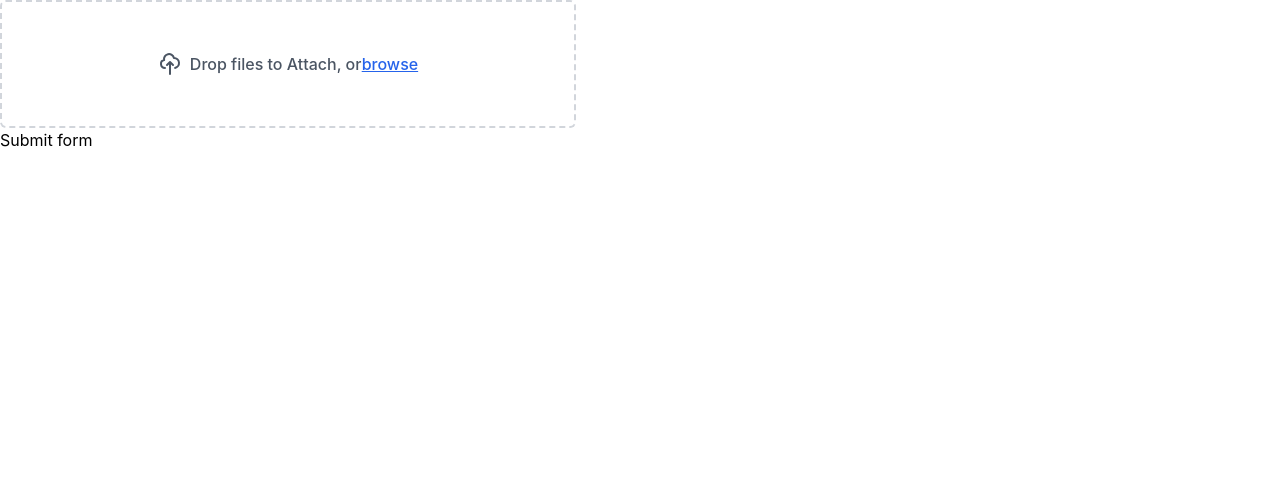
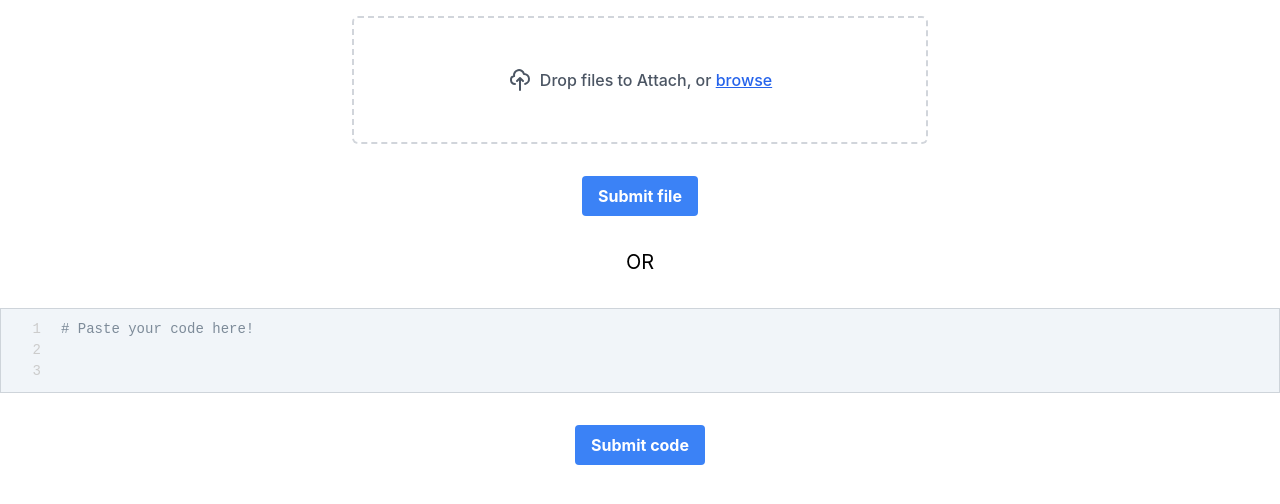
Before and after one commit to kathyyliu/StyleChecker, a React (Create React App) app in the folder style-checker/: page / in a window 1280 px wide. Shown: the top 504 px of the page. Built offline with nearby package versions, Linux system fonts and the light colour scheme.

Commit message:
Add code editor component
-2 options to submit code, backend compatible with both
- Add components folder
- Added styling
- Code editor supports syntax highlighting, line numbers

```diff
--- a/style-checker/package.json
+++ b/style-checker/package.json
@@ -9,9 +9,11 @@
     "autoprefixer": "^10.4.12",
     "axios": "^0.27.2",
     "postcss": "^8.4.17",
+    "prismjs": "^1.29.0",
     "react": "^18.2.0",
     "react-dom": "^18.2.0",
     "react-scripts": "5.0.1",
+    "react-simple-code-editor": "^0.13.1",
     "web-vitals": "^2.1.4"
   },
   "scripts": {
--- a/style-checker/src/App.js
+++ b/style-checker/src/App.js
@@ -1,54 +1,14 @@
 import React, {useState} from 'react';
 import './App.css';
-import axios from 'axios'
+import axios from 'axios';
+import Form from './components/Form';
 
 
 export default function App() {
 
-  const [file, setFile] = useState(null);
-
-  function handleSubmit(event) {
-    event.preventDefault();
-    if (!file) {
-      return;
-    }
-    let data = new FormData();
-    data.append('file', file);
-    const url = 'http://127.0.0.1:5000/'
-    axios.post(url, data, {
-      headers: {
-        'Content-Type': 'multipart/form-data'
-      }
-    })
-      .then(res => {
-        console.log('res', res)
-      })
-      .catch(error => {
-        console.error("Error fetching data:", error)
-      });
-  }
-
   return (
-    <div class="max-w-xl">
-    <form onSubmit={handleSubmit}>
-    <label
-        class="flex justify-center w-full h-32 px-4 transition bg-white border-2 border-gray-300 border-dashed rounded-md appearance-none cursor-pointer hover:border-gray-400 focus:outline-none">
-        <span class="flex items-center space-x-2">
-            <svg xmlns="http://www.w3.org/2000/svg" class="w-6 h-6 text-gray-600" fill="none" viewBox="0 0 24 24"
-                stroke="currentColor" strokeWidth="2">
-                <path strokeLinecap="round" strokeLinejoin="round"
-                    d="M7 16a4 4 0 01-.88-7.903A5 5 0 1115.9 6L16 6a5 5 0 011 9.9M15 13l-3-3m0 0l-3 3m3-3v12" />
-            </svg>
-            <span class="font-medium text-gray-600">
-                Drop files to Attach, or
-                <span class="text-blue-600 underline">browse</span>
-            </span>
-        </span>
-        <input type="file" name="file_upload" class="hidden"
-          onChange={event => setFile(event.target.files[0])}/>
-    </label>
-    <button type="submit">Submit form</button>
-    </form>
-    </div>
+    <div className="Form">
+      <Form/>
+   </div>
   );
 }
--- /dev/null
+++ b/style-checker/src/components/CodeEditor.css
@@ -0,0 +1,22 @@
+.editor {
+counter-reset: line;
+border: 1px solid #ced4da;
+}
+
+.editor #codeArea {
+outline: none;
+padding-left: 60px !important;
+}
+
+.editor pre {
+padding-left: 60px !important;
+}
+
+.editor .editorLineNumber {
+position: absolute;
+left: 0px;
+color: #cccccc;
+text-align: right;
+width: 40px;
+font-weight: 100;
+}
--- /dev/null
+++ b/style-checker/src/components/CodeEditor.js
@@ -0,0 +1,42 @@
+import React, {useState} from 'react';
+import Editor from 'react-simple-code-editor';
+import { highlight, languages } from 'prismjs/components/prism-core';
+import 'prismjs/components/prism-python';
+import 'prismjs/themes/prism-coy.css';
+import './CodeEditor.css'
+
+
+const highlightWithLineNumbers = (input, language) =>
+  highlight(input, language)
+    .split("\n")
+    .map((line, i) => `<span class='editorLineNumber'>${i + 1}</span>${line}`)
+    .join("\n");
+
+function CodeEditor(props) {
+  const [code, setCode] = useState(`# Paste your code here!\n\n`);
+
+  function handleValueChange(code) {
+    props.setCode(code);
+    setCode(code);
+  }
+
+  return (
+    <div className="bg-slate-100">
+      <Editor
+        value={code}
+        onValueChange={code => handleValueChange(code)}
+        highlight={code => highlightWithLineNumbers(code, languages.py)}
+        padding={10}
+        textareaId="codeArea"
+        className="editor"
+        style={{
+          fontFamily: '"Fira code", "Fira Mono", monospace',
+          fontSize: 14,
+          outline: 0,
+        }}
+      />
+    </div>
+  );
+}
+
+export default CodeEditor;
--- /dev/null
+++ b/style-checker/src/components/FileUpload.js
@@ -0,0 +1,24 @@
+
+function FileUpload(props) {
+    return (
+        <div className="max-w-xl m-auto">
+        <label
+            className="flex justify-center w-full h-32 px-4 transition bg-white border-2 border-gray-300 border-dashed rounded-md appearance-none cursor-pointer hover:border-gray-400 focus:outline-none">
+            <span className="flex items-center space-x-2">
+                <svg xmlns="http://www.w3.org/2000/svg" className="w-6 h-6 text-gray-600" fill="none" viewBox="0 0 24 24"
+                    stroke="currentColor" strokeWidth="2">
+                    <path strokeLinecap="round" strokeLinejoin="round"
+                        d="M7 16a4 4 0 01-.88-7.903A5 5 0 1115.9 6L16 6a5 5 0 011 9.9M15 13l-3-3m0 0l-3 3m3-3v12" />
+                </svg>
+                <span className="font-medium text-gray-600">
+                    Drop files to Attach, or <span className="text-blue-600 underline">browse</span>
+                </span>
+            </span>
+            <input type="file" className="file_upload hidden"
+              onChange={(event) => (props.setFile(event.target.files[0]))}/>
+        </label>
+        </div>
+      );
+}
+
+export default FileUpload;
--- /dev/null
+++ b/style-checker/src/components/Form.css
@@ -0,0 +1,20 @@
+@tailwind base;
+@tailwind components;
+@tailwind utilities;
+
+
+.formDiv {
+    @apply container m-auto my-4
+}
+
+.btn {
+    @apply m-auto font-bold py-2 px-4 rounded;
+}
+
+.btn-blue {
+    @apply mt-8 bg-blue-500 text-white;
+}
+
+.btn-blue:hover {
+    @apply bg-blue-700;
+}
--- /dev/null
+++ b/style-checker/src/components/Form.js
@@ -0,0 +1,76 @@
+import React, {useState} from 'react';
+import axios from 'axios';
+import FileUpload from './FileUpload';
+import CodeEditor from './CodeEditor';
+import './Form.css'
+
+
+function Form() {
+  const [file, setFile] = useState(null);
+  const [code, setCode] = useState("");
+
+  const setFileCallback = file => setFile(file);
+  const setCodeCallback = code => setCode(code);
+
+  const url = 'http://127.0.0.1:5000/'
+
+  function handleFileSubmit(event) {
+    event.preventDefault();
+    if (!file) {
+      return;
+    }
+    let data = new FormData();
+    data.append('file', file);
+    axios.post(url, data, {
+      headers: {
+        'Content-Type': 'multipart/form-data'
+      }
+    })
+      .then(res => {
+        console.log('res', res)
+      })
+      .catch(error => {
+        console.error("Error fetching data:", error)
+      });
+  }
+
+  function handleCodeSubmit(event) {
+    event.preventDefault();
+    if (!code) {
+      return;
+    }
+    axios.post(url, JSON.stringify(code), {
+      headers: {
+        'Content-Type': 'application/json'
+      }
+    })
+      .then(res => {
+        console.log('res', res)
+      })
+      .catch(error => {
+        console.error("Error fetching data:", error)
+      });
+  }
+
+  return (
+    <div className="text-center">
+        <div className="formDiv">
+            <form onSubmit={handleFileSubmit}>
+            <FileUpload setFile={setFileCallback}/>
+            <button className="btn btn-blue" type="submit">Submit file</button>
+            </form>
+        </div>
+        <div>
+            <h1 className="text-xl my-8">OR</h1>
+        </div>
+        <div className="formDiv">
+            <form onSubmit={handleCodeSubmit}>
+            <CodeEditor setCode={setCodeCallback}/>
+            <button className="btn btn-blue" type="submit">Submit code</button>
+            </form>
+        </div>
+   </div>
+  );
+}
+
+export default Form;
```
Also changed, not shown: 2 other files (tests, documents, lock files or other folders).
